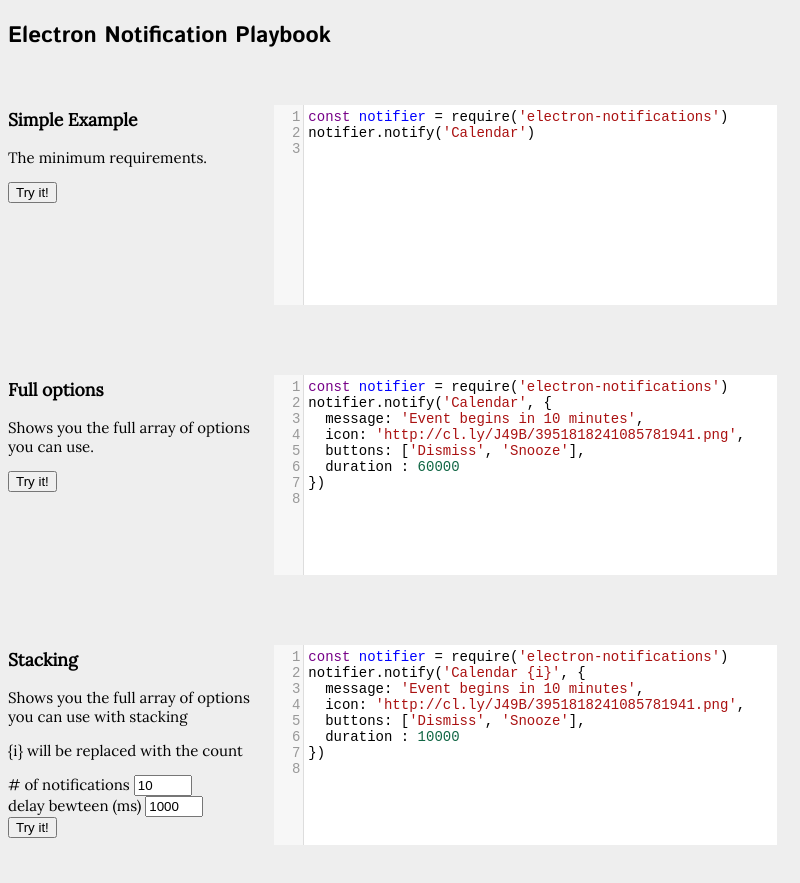
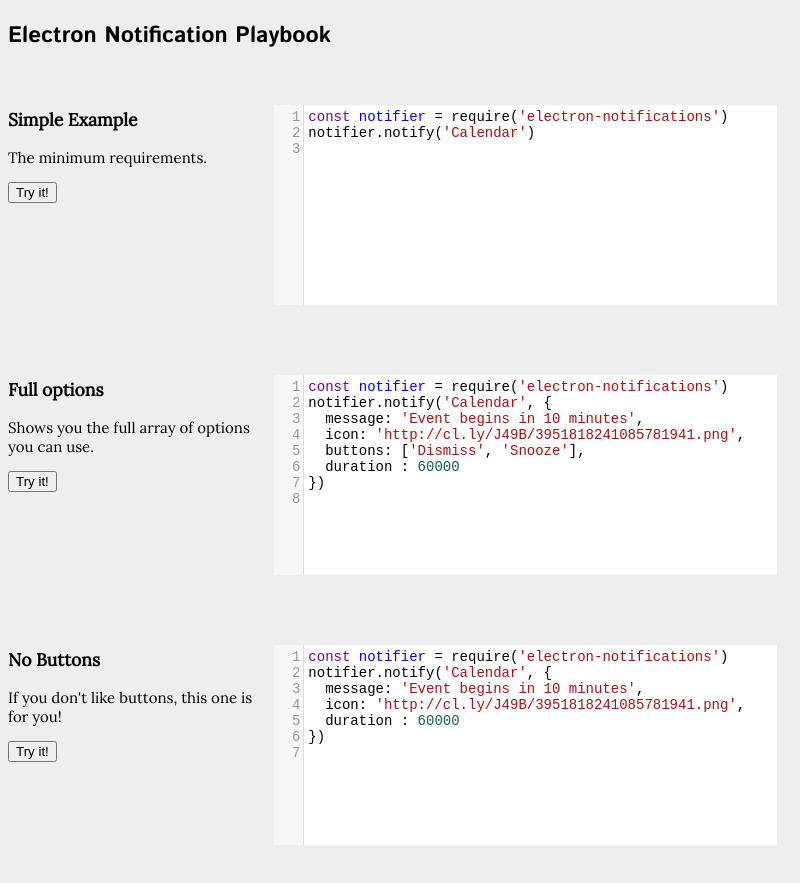
Before and after one commit to bayleedev/electron-notifications, an Electron app: page playbook/playbook.html in a window 800 px wide. Shown: the top 883 px of the page. Drawn offline with Linux system fonts and the light colour scheme.

Commit message:
Show text when no buttons are provided.

```diff
--- a/lib/assets/notification.css
+++ b/lib/assets/notification.css
@@ -49,7 +49,7 @@ a {
 #notification .message p {
   -webkit-app-region: drag;
 }
-#notification.actions .message {
+#notification.horizontal.actions .message {
   width: 205px;
 }
 #notification.vertical.actions .message {
@@ -57,7 +57,7 @@ a {
 }
 #notification .message {
   height: 80px;
-  width: 310px;
+  width: 308px;
   float: left;
   text-overflow: clip;
   white-space: nowrap;
--- a/playbook/playbook.html
+++ b/playbook/playbook.html
@@ -33,6 +33,23 @@ notifier.notify('Calendar', {
   message: 'Event begins in 10 minutes',
   icon: 'http://cl.ly/J49B/3951818241085781941.png',
   buttons: ['Dismiss', 'Snooze'],
+  duration : 60000
+})
+          </textarea>
+        </div>
+      </section>
+      <section class="sample">
+        <div class="talk">
+          <h3>No Buttons</h3>
+          <p>If you don't like buttons, this one is for you!</p>
+          <button for="nobuttons">Try it!</button>
+        </div>
+        <div class="code">
+          <textarea id="nobuttons">
+const notifier = require('electron-notifications')
+notifier.notify('Calendar', {
+  message: 'Event begins in 10 minutes',
+  icon: 'http://cl.ly/J49B/3951818241085781941.png',
   duration : 60000
 })
           </textarea>
```
